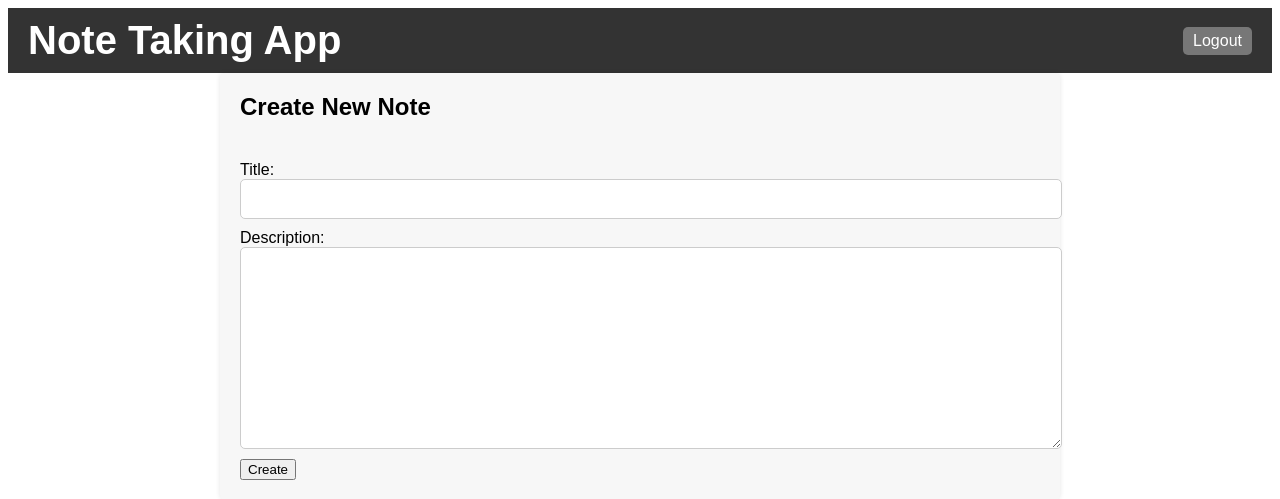
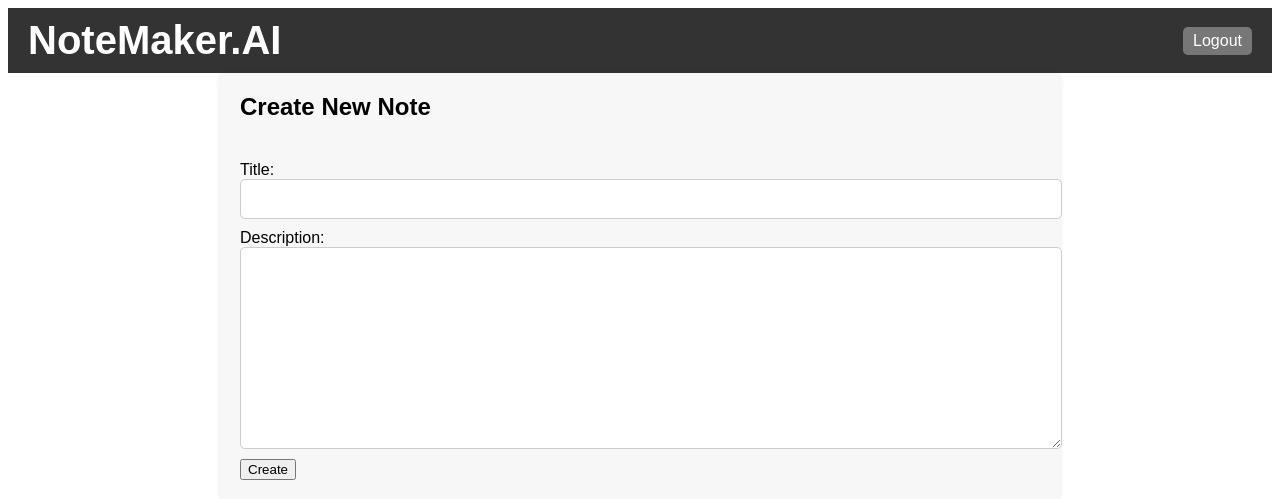
Before and after one commit to pparthiv/NoteMakerAI, a Django app: page /home/create/ in a window 1280 px wide. Shown: the top 499 px of the page. Run offline with Django 4.2, Linux system fonts and the light colour scheme; a user stored in the database is signed in.

Commit message:
Added the first working version

```diff
--- a/templates/index.html
+++ b/templates/index.html
@@ -3,12 +3,12 @@
 <html>
   <head>
     <meta charset="UTF-8">
-    <title>Note Taking App</title>
+    <title>NoteMaker.AI</title>
     <link rel="stylesheet" href="{% static 'css/index.css' %}">
   </head>
   <body>
     <div class="header">
-      <h1 id="heading">Note Taking App</h1>
+      <h1 id="heading">NoteMaker.AI</h1>
       {% if user.is_authenticated %}
         <a href="{% url 'logout' %}">Logout</a>
       {% else %}
```
Also changed, not shown: db.sqlite3.
